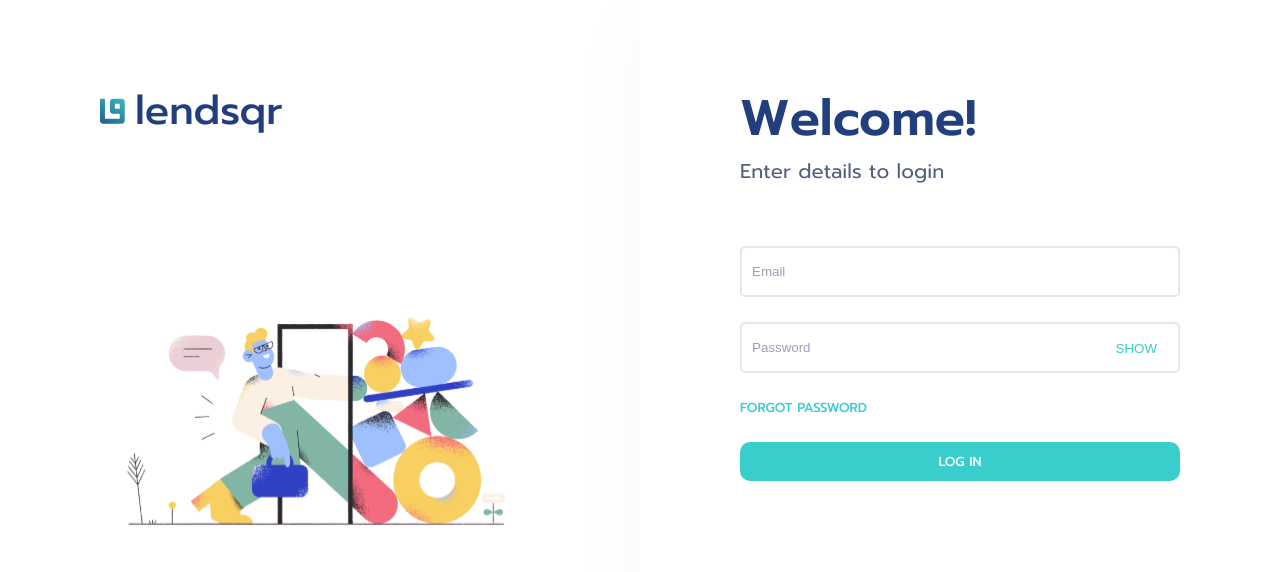
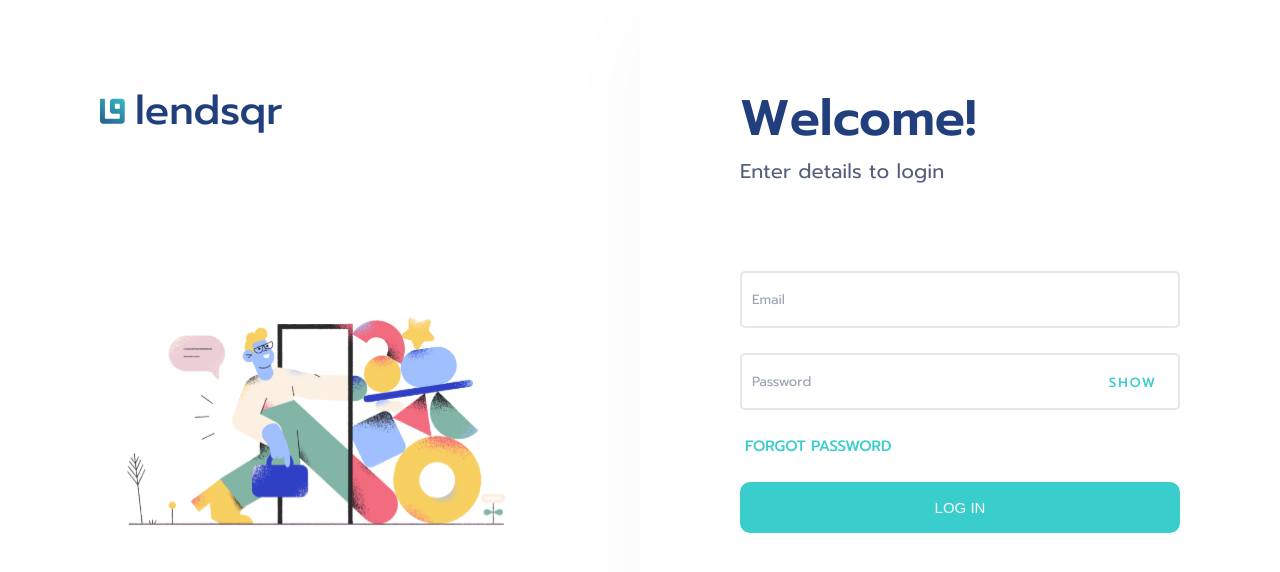
Before and after one commit to divineamunega/lensqr_assessment, a React (Vite) app: page / in a window 1280 px wide. Shown: the top 572 px of the page. Built offline with nearby package versions, Linux system fonts and the light colour scheme.

Commit message:
feat: accessibility

```diff
--- a/src/features/auth/LoginForm.module.scss
+++ b/src/features/auth/LoginForm.module.scss
@@ -1,10 +1,9 @@
 @use "../../styles/variables";
+@use "../../styles/mixins";
 
 .form {
-	display: flex;
-	align-items: center;
-	justify-content: center;
-	flex-direction: column;
+	@include mixins.flex_center(column);
+
 	width: 100%;
 	gap: 2.5rem;
 
@@ -14,31 +13,46 @@
 }
 
 .form__forgotPassword {
+	@include mixins.text-size(md);
+
 	color: variables.$primary_color;
 	text-transform: uppercase;
-	font-family: "Prompt", sans-serif;
 	font-weight: 500;
-	font-style: normal;
+	padding: 0.5rem;
 
-	font-size: 1.3rem;
+	&:focus {
+		border: 2px solid variables.$primary_color;
+		border-radius: 5px;
+		outline: none;
+	}
 }
 
 .form__submitBtn {
+	@include mixins.text-size(md);
+
 	background-color: variables.$primary_color;
 	text-transform: uppercase;
-	font-family: "Prompt", sans-serif;
 	font-weight: 500;
-	font-style: normal;
-
-	font-size: 1.3rem;
 	color: white;
 	width: 100%;
-	padding: 1rem 1rem;
+	padding: 1.5rem 1rem;
 	border-radius: 10px;
 	outline: none;
 	border: none;
 	cursor: pointer;
+	transition: all 0.3s ease; // Smooth transition for animatable properties
+	border: 2px solid variables.$primary_color;
 
 	&:hover {
+		color: variables.$primary_color;
+		background-color: white;
+	}
+
+	&:active {
+		transform: scale(0.95);
+	}
+
+	&:focus {
+		box-shadow: 0 0 0 5px rgba(variables.$primary_color, 0.3); // Replace outline with box-shadow
 	}
 }
--- a/src/pages/LoginPage.module.scss
+++ b/src/pages/LoginPage.module.scss
@@ -1,9 +1,10 @@
 @use "../styles/variables";
+@use "../styles/mixins";
 
 .layout {
-	display: flex;
-	align-items: center;
-	justify-content: center;
+	@include mixins.prompt-font();
+	@include mixins.flex_center();
+
 	height: 100dvh;
 
 	& > div {
@@ -20,19 +21,11 @@
 	}
 }
 
-.logoImageContainer {
-	font-family: "Prompt", sans-serif;
-	font-weight: 500;
-	font-style: normal;
-	color: variables.$secondary_color;
-}
+.logoImageContainer_image {
+	@include mixins.flex_center();
 
-.logoImageContainer_image {
 	margin-top: 9rem;
 	height: 60%;
-	display: flex;
-	align-items: center;
-	justify-content: center;
 
 	& > img {
 		display: block;
@@ -42,26 +35,22 @@
 }
 
 .formContainer {
-	display: flex;
-	align-items: center;
-	flex-direction: column;
-	justify-content: center;
-	gap: 6rem;
+	@include mixins.flex_center(column);
+
+	gap: 8.5rem;
 }
 
 .formDetails {
 	width: 100%;
-	font-family: "Prompt", sans-serif;
 
 	& > h2 {
+		@include mixins.header-size(xl);
 		font-weight: 600;
-		font-style: normal;
-		font-size: 5rem;
 		color: variables.$secondary_color;
 	}
 
 	& > p {
-		font-size: 2rem;
+		@include mixins.subheader-size(sm);
 		color: #545f7d;
 	}
 }
--- /dev/null
+++ b/src/styles/_mixins.scss
@@ -0,0 +1,88 @@
+@mixin prompt-font_arg($weight, $style: normal) {
+	font-family: "Prompt", sans-serif;
+	font-weight: $weight;
+	font-style: $style;
+}
+
+@mixin prompt-font() {
+	font-family: "Prompt", sans-serif;
+	font-style: normal;
+}
+
+@mixin flex_center($direction: row) {
+	display: flex;
+	align-items: center;
+	justify-content: center;
+	flex-direction: $direction;
+}
+
+// Mixin for text sizes
+@mixin text-size($size) {
+	@if $size == xs {
+		font-size: 1rem; // 10px
+	} @else if $size == sm {
+		font-size: 1.25rem; // 12.5px
+	} @else if $size == md {
+		font-size: 1.5rem; // 15px
+	} @else if $size == lg {
+		font-size: 2rem; // 20px
+	} @else if $size == xl {
+		font-size: 2.5rem; // 25px
+	} @else if $size == "2xl" {
+		font-size: 3rem; // 30px
+	} @else if $size == "3xl" {
+		font-size: 4rem; // 40px
+	} @else if $size == "4xl" {
+		font-size: 5rem; // 50px
+	} @else if $size == "5xl" {
+		font-size: 6rem; // 60px
+	} @else {
+		font-size: 2rem; // default (20px)
+	}
+}
+
+// Mixin for headers
+@mixin header-size($size) {
+	@if $size == xs {
+		font-size: 2rem; // 20px
+	} @else if $size == sm {
+		font-size: 2.5rem; // 25px
+	} @else if $size == md {
+		font-size: 3rem; // 30px
+	} @else if $size == lg {
+		font-size: 4rem; // 40px
+	} @else if $size == xl {
+		font-size: 5rem; // 50px
+	} @else if $size == "2xl" {
+		font-size: 6rem; // 60px
+	} @else {
+		font-size: 4rem; // default (40px)
+	}
+}
+
+// Mixin for subheaders
+@mixin subheader-size($size) {
+	@if $size == xs {
+		font-size: 1.5rem; // 15px
+	} @else if $size == sm {
+		font-size: 2rem; // 20px
+	} @else if $size == md {
+		font-size: 2.5rem; // 25px
+	} @else if $size == lg {
+		font-size: 3rem; // 30px
+	} @else if $size == xl {
+		font-size: 4rem; // 40px
+	} @else {
+		font-size: 2.5rem; // default (25px)
+	}
+}
+
+@mixin respond-to($breakpoint) {
+	@if map-has-key($breakpoints, $breakpoint) {
+		@media (min-width: map-get($breakpoints, $breakpoint)) {
+			@content;
+		}
+	} @else {
+		@error "Invalid breakpoint: '#{$breakpoint}'. Available breakpoints: #{map-keys($breakpoints)}";
+	}
+}
--- a/src/styles/_variables.scss
+++ b/src/styles/_variables.scss
@@ -1,2 +1,14 @@
 $primary_color: #39cdcc;
 $secondary_color: #213f7d;
+
+$breakpoints: (
+	xs: 320px,
+	// Extra Small devices
+	sm: 576px,
+	// Small devices
+	md: 768px,
+	// Medium devices (tablets)
+	lg: 992px,
+	// Large devices (desktops)
+	xl: 1200px // Extra Large devices (wide screens),,
+);
--- a/src/ui/Input.module.scss
+++ b/src/ui/Input.module.scss
@@ -1,3 +1,4 @@
+@use "../styles/mixins";
 @use "../styles/variables";
 
 .inputCont {
@@ -10,9 +11,21 @@
 	padding: 1.6rem 1rem;
 	border: 2px solid #545f7d26;
 	border-radius: 5px;
+	@include mixins.prompt-font_arg(400);
+	transition: box-shadow;
+	transition-duration: 500ms;
 
 	&::placeholder {
 		color: #545f7d96;
+	}
+
+	&:focus {
+		box-shadow: 0px 0px 8px
+			lighten($color: variables.$primary_color, $amount: 25%);
+		-webkit-box-shadow: 0px 0px 8px
+			lighten($color: variables.$primary_color, $amount: 25%);
+		-moz-box-shadow: 0px 0px 8px
+			lighten($color: variables.$primary_color, $amount: 25%);
 	}
 }
 
@@ -24,7 +37,15 @@
 	border: none;
 	background-color: rgba(0, 0, 0, 0);
 	color: variables.$primary_color;
-	font-weight: 500;
 	cursor: pointer;
 	padding: 1rem;
+	@include mixins.prompt-font_arg(500);
+	letter-spacing: 2px;
+	box-sizing: content-box;
+
+	&:focus {
+		border: 2px solid variables.$primary_color;
+		border-radius: 5px;
+		outline: none;
+	}
 }
--- a/src/ui/Logo.module.scss
+++ b/src/ui/Logo.module.scss
@@ -1,5 +1,12 @@
+@use "../styles/mixins";
+@use "../styles/variables";
+
 .logo {
+	@include mixins.header-size(lg);
+
 	display: inline-flex;
 	gap: 1rem;
-	font-size: 4rem;
+
+	font-weight: 500;
+	color: variables.$secondary_color;
 }
```
